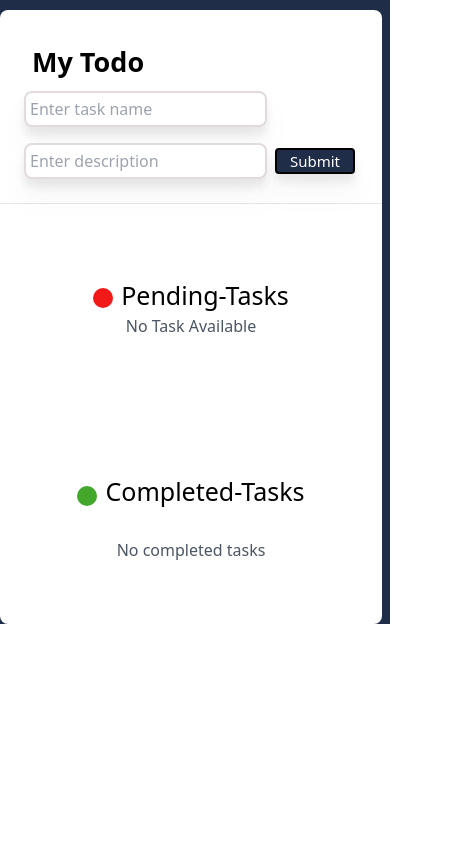
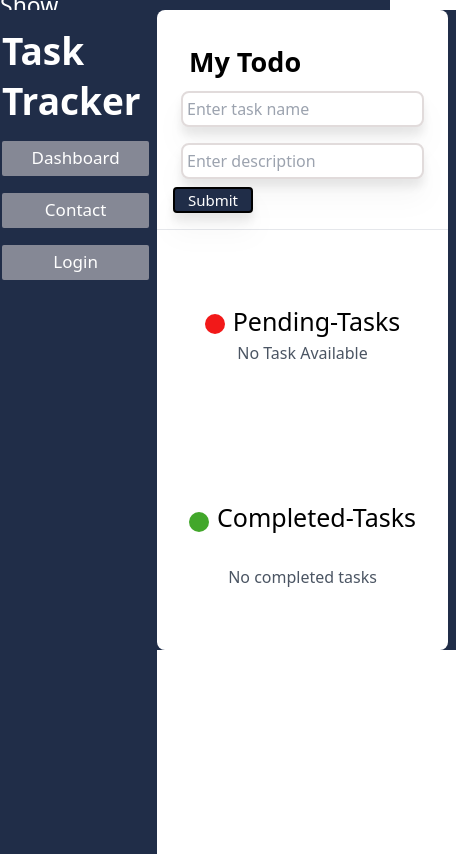
Before and after one commit to sudarshansangle56/Task-Tracker, a Next.js app: page / in a window 390 px wide. Shown: the whole page, 456 px wide, since content can reach past the window. Built offline with nearby package versions, Linux system fonts and the light colour scheme.

Commit message:
completed task stored on local storege

```diff
--- a/app/components/Front.js
+++ b/app/components/Front.js
@@ -8,21 +8,31 @@ function Front() {
   const [taskId, setTaskId] = useState(1);
   const [doneTask, setDoneTask] = useState([]);
 
+  // Load tasks from localStorage
   useEffect(() => {
-    const storedTasks = JSON.parse(localStorage.getItem("tasks"));
-    if (storedTasks && storedTasks.length > 0) {
+    const storedTasks = JSON.parse(localStorage.getItem("tasks")) || [];
+    const storedDoneTasks = JSON.parse(localStorage.getItem("doneTasks")) || [];
+
+    if (storedTasks.length > 0) {
       setMainTask(storedTasks);
-      setTaskId(storedTasks[storedTasks.length - 1].id + 1); // Set next taskId
+      setTaskId(storedTasks[storedTasks.length - 1].id + 1);
     }
+    setDoneTask(storedDoneTasks);
   }, []);
 
+  // Save pending tasks to localStorage
   useEffect(() => {
     localStorage.setItem("tasks", JSON.stringify(mainTask));
   }, [mainTask]);
 
+  // Save completed tasks to localStorage
+  useEffect(() => {
+    localStorage.setItem("doneTasks", JSON.stringify(doneTask));
+  }, [doneTask]);
+
   const submitHandler = (e) => {
     e.preventDefault();
-    if (!title.trim() || !desc.trim()) return; // Prevent empty tasks
+    if (!title.trim() || !desc.trim()) return;
 
     const newTask = { id: taskId, title, desc };
     setMainTask([...mainTask, newTask]);
@@ -34,13 +44,15 @@ function Front() {
   const deleteHandler = (id) => {
     setMainTask(mainTask.filter((task) => task.id !== id));
   };
+
   const deleteHandlerC = (id) => {
     setDoneTask(doneTask.filter((task) => task.id !== id));
   };
 
   const handleDone = (id, title, desc) => {
     alert(`Your task No ${id} has been done`);
-    setDoneTask([...doneTask, { id, title, desc }]);
+    const completedTask = { id, title, desc };
+    setDoneTask([...doneTask, completedTask]);
     setMainTask(mainTask.filter((task) => task.id !== id));
   };
 
@@ -71,7 +83,8 @@ function Front() {
       </form>
       <hr />
       <div className="sm:flex sm:justify-evenly sm:flex-row">
-        <div className=" rounded-lg  min-h-[200px] min-w-[50%] flex flex-col items-center justify-center">
+        {/* Pending Tasks Section */}
+        <div className="rounded-lg min-h-[200px] min-w-[50%] flex flex-col items-center justify-center">
           <div className="pt-2 flex gap-2 flex-row text-[25px]">
             <div className="bg-[#f21919] mt-[11px] rounded-xl h-5 w-5"></div>
             <h3>Pending-Tasks</h3>
@@ -86,10 +99,12 @@ function Front() {
                       className="bg-[#202d4816] border-[2px] border-[#737b8e5b] drop-shadow-xl flex justify-center flex-col pl-2 pt-2 rounded-md min-h-[185px] w-[250px]"
                     >
                       <div className="flex gap-2">
-                      <h3>Task No: {task.id}</h3>
-                      <h3> Date:{new Date().toLocaleDateString()}</h3>
+                        <h3>Task No: {task.id}</h3>
+                        <h3> Date: {new Date().toLocaleDateString()}</h3>
                       </div>
-                      <span className="font-semibold mt-1 text-[22px]">Title: {task.title}</span>
+                      <span className="font-semibold mt-1 text-[22px]">
+                        Title: {task.title}
+                      </span>
                       <span className="">Description: {task.desc}</span>
                       <div className="sm:gap-3 mt-1 mb-1">
                         <button
@@ -99,9 +114,7 @@ function Front() {
                           Delete
                         </button>
                         <button
-                          onClick={() =>
-                            handleDone(task.id, task.title, task.desc)
-                          }
+                          onClick={() => handleDone(task.id, task.title, task.desc)}
                           className="bg-teal-600 ml-3 hover:bg-teal-700 h-6 text-[13px] border-2 w-[60px] text-white border-none rounded"
                         >
                           Done
@@ -116,23 +129,26 @@ function Front() {
             </div>
           </div>
         </div>
-        <div className="flex flex-col items-center  justify-center sm:justify-normal pl-3 pt-2 pr-3 min-w-[50%] rounded-lg min-h-[220px]">
+        {/* Completed Tasks Section */}
+        <div className="flex flex-col items-center justify-center sm:justify-normal pl-3 pt-2 pr-3 min-w-[50%] rounded-lg min-h-[220px]">
           <div className="flex gap-2 mb-7 w-full items-center justify-center flex-row text-[25px]">
-            <div className="bg-[#42a72b]  mt-[8px] rounded-xl h-5 w-5"></div>
+            <div className="bg-[#42a72b] mt-[8px] rounded-xl h-5 w-5"></div>
             <h3>Completed-Tasks</h3>
           </div>
           {doneTask.length > 0 ? (
-            <div className="flex w-full flex-wrap  items-center  justify-center mb-5 gap-7">
+            <div className="flex w-full flex-wrap items-center justify-center mb-5 gap-7">
               {doneTask.map((task) => (
                 <div
                   key={task.id}
-                  className="bg-[#202d4816] border-[2px] border-[#737b8e5b] drop-shadow-xl flex  flex-col pl-2 justify-center rounded-md min-h-[185px] w-[250px]"
+                  className="bg-[#202d4816] border-[2px] border-[#737b8e5b] drop-shadow-xl flex flex-col pl-2 justify-center rounded-md min-h-[185px] w-[250px]"
                 >
-                      <div className="flex gap-2">
-                      <h3>Task No: {task.id}</h3>
-                      <h3> Date:{new Date().toLocaleDateString()}</h3>
-                      </div>
-                  <span className="font-semibold text-[22px] mt-1">Title: {task.title}</span>
+                  <div className="flex gap-2">
+                    <h3>Task No: {task.id}</h3>
+                    <h3> Date: {new Date().toLocaleDateString()}</h3>
+                  </div>
+                  <span className="font-semibold text-[22px] mt-1">
+                    Title: {task.title}
+                  </span>
                   <span className="">Description: {task.desc}</span>
                   <button
                     className="bg-[#e23535] mt-1 h-6 text-[13px] border-2 w-[60px] text-white border-[#e23535] rounded"
--- /dev/null
+++ b/app/components/Navbar.js
@@ -0,0 +1,10 @@
+"use client";
+import { useState } from "react";
+
+export default function Navbar({ nav, setNav }) { // ✅ Accept props correctly
+  return (
+    <div className="h-[10px] w-full flex items-center justify-between text-[23px] bg-[#202D48] text-white">
+      <p onClick={() => setNav(!nav)}>Show</p> {/* ✅ Toggle state */}
+    </div>
+  );
+}
--- a/app/components/Sidebar.js
+++ b/app/components/Sidebar.js
@@ -1,8 +1,13 @@
 import React from 'react'
+function Sidebar({nav}) {
 
-function Sidebar() {
+
+  function handlelogin(){
+    alert("you cant login sorry");
+  }
+
   return (
-    <div className='h-screen w-[200px] pl-[2px] pt-4 bg-[#202D48]'>
+    <div className={`h-screen transition-all duration-300 ${nav ? "w-[200px]" : "w-[0px]"} pl-[2px] pt-4 bg-[#202D48]`}>
        <h2 className='text-white font-semibold leading-[50px]  text-[37px]'>Task <br />Tracker</h2>
 
        <div className='w-[95%] mt-3 h-[40px] flex items-center justify-center'>
@@ -12,10 +17,9 @@ function Sidebar() {
         <h2 className='text-white flex items-center justify-center rounded-sm bg-[#e7e1e181] cursor-pointer text-[17px]  h-[35px] w-[155px]'>Contact</h2>
        </div>
        <div className='w-[95%] mt-3 h-[40px] flex items-center justify-center'>
-        <h2 className='text-white flex items-center justify-center rounded-sm bg-[#e7e1e181] cursor-pointer text-[17px]  h-[35px] w-[155px]'>Login</h2>
+        <h2 onClick={handlelogin} className='text-white flex items-center justify-center rounded-sm bg-[#e7e1e181] cursor-pointer text-[17px]  h-[35px] w-[155px]'>Login</h2>
        </div>
     </div>
   )
 }
-
-export default Sidebar
+export default Sidebar;
--- a/app/layout.js
+++ b/app/layout.js
@@ -1,5 +1,10 @@
+"use client"; // 🔴 Warning: metadata export won't work!
+
+import { useState } from "react";
 import { Geist, Geist_Mono } from "next/font/google";
 import "./globals.css";
+import Navbar from "./components/Navbar";
+import Sidebar from "./components/Sidebar";
 
 const geistSans = Geist({
   variable: "--font-geist-sans",
@@ -11,21 +16,17 @@ const geistMono = Geist_Mono({
   subsets: ["latin"],
 });
 
-export const metadata = {
-  title: "DO LIST",
-  description: "Basic app of to do list",
-};
+export default function RootLayout({ children }) {
+  const [nav, setNav] = useState(true); // ✅ Now `useState` works
 
-export default function RootLayout({ children }) {
   return (
     <html lang="en">
-      <body
-        className={`${geistSans.variable} ${geistMono.variable} antialiased`}
-      >
-        <div className="h-[10px] w-full flex items-center justify-between text-[23px] bg-[#202D48] text-white">
-
+      <body className={`${geistSans.variable} ${geistMono.variable} antialiased`}>
+        <Navbar nav={nav} setNav={setNav} />
+        <div className="flex">
+          <Sidebar nav={nav} />
+          {children}
         </div>
-        {children}
       </body>
     </html>
   );
--- a/app/page.js
+++ b/app/page.js
@@ -1,23 +1,12 @@
-"use client"
-import { useEffect, useState } from "react";
+
 import Front from "./components/Front";
-import Sidebar from "./components/Sidebar";
+
 
 const Page = () => {
-  const [isClient, setIsClient] = useState(false);
-
-  useEffect(() => {
-    setIsClient(true);
-  }, []);
-
-  if (!isClient) return null; // Prevents mismatch by rendering nothing initially
+ // Prevents mismatch by rendering nothing initially
 
   return (
     <div className="h-full flex w-full bg-[#202D48]">
-      <div className="hidden sm:block">
-
-      <Sidebar/>
-      </div>
       <Front />
     </div>
   );
```
